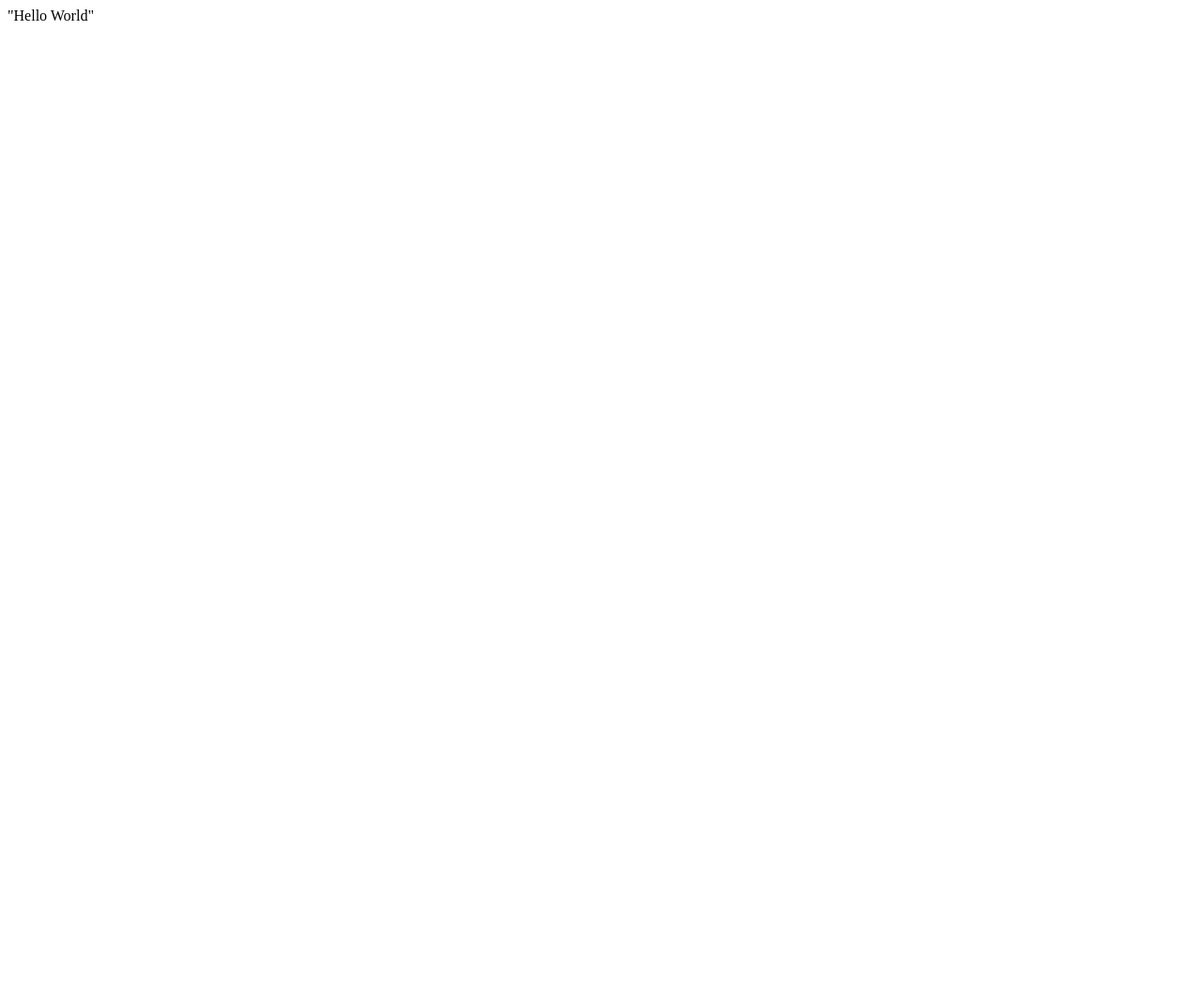
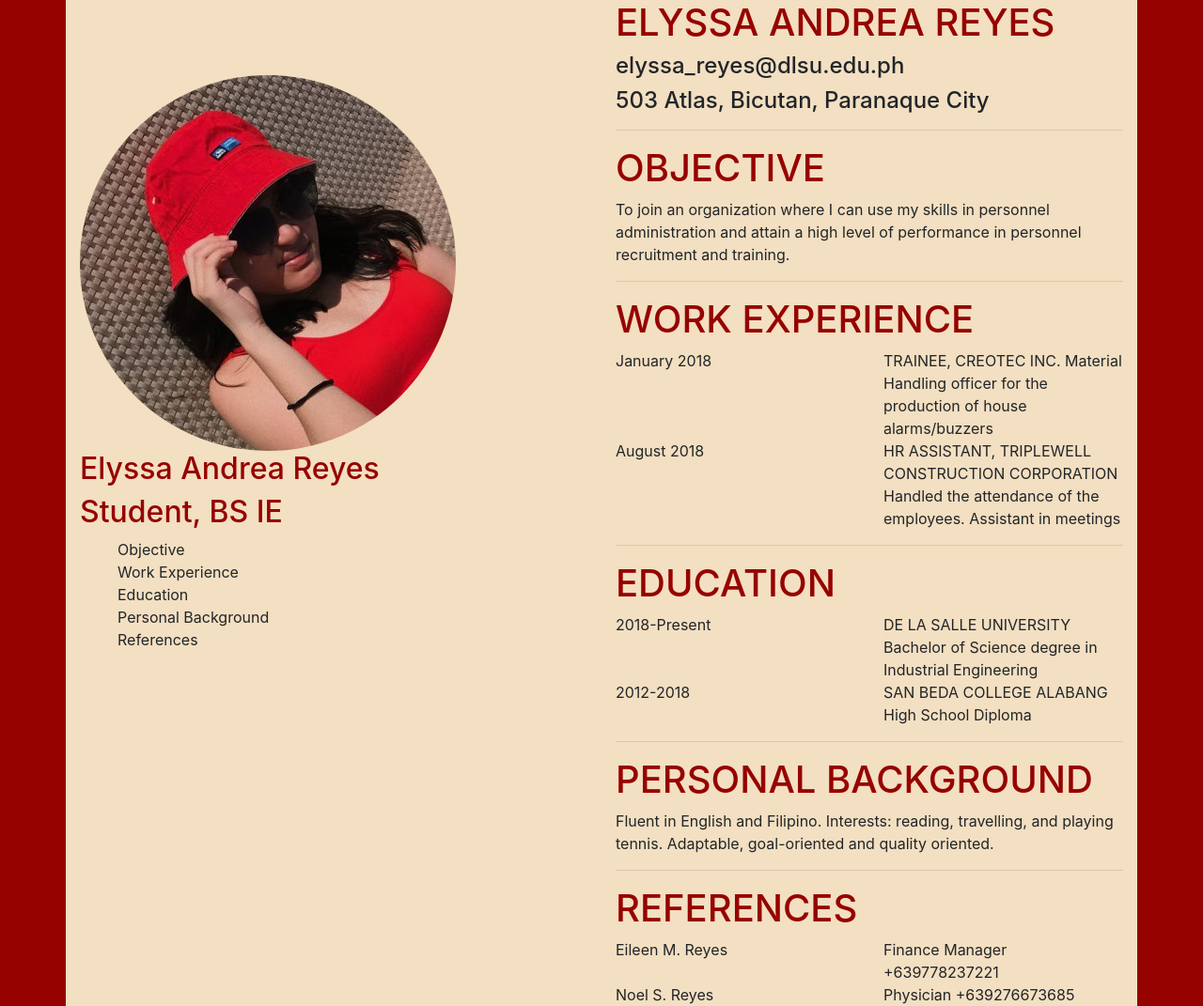
Before and after one commit to andyreyes/andyreyes.github.io, a plain HTML site: page index.html in a window 1280 px wide. Shown: the whole page at 94% size. Before the commit the page ends 800 px from the top, so only its background shows below. Drawn offline with nearby package versions, Linux system fonts and the light colour scheme.

Commit message:
Initial commit

```diff
--- a/index.html
+++ b/index.html
@@ -1 +1,144 @@
-"Hello World"
+
+<html>
+
+<head>
+    <title> Elyssa Andrea Reyes</title>
+    <link rel="stylesheet" href="https://maxcdn.bootstrapcdn.com/bootstrap/4.0.0/css/bootstrap.min.css" integrity="sha384-Gn5384xqQ1aoWXA+058RXPxPg6fy4IWvTNh0E263XmFcJlSAwiGgFAW/dAiS6JXm" crossorigin="anonymous">
+
+    <link rel="stylesheet" href="style.css">
+
+</head>
+
+<body>
+    <div class="container">
+        <div class="row">
+            <div class="col">
+                <a href="https://www.facebook.com/">
+                    <img class="profile-pic" src="lol.jpg">
+                </a>
+                <h2> Elyssa Andrea Reyes</h2>
+                <h5> Student, BS IE </h5>
+
+                <ul>
+                    <li> Objective </li>
+                    <li> Work Experience </li>
+                    <li> Education </li>
+                    <li> Personal Background </li>
+                    <li> References </li>
+                </ul>
+            </div>
+            <div class="col">
+                <h1> Elyssa Andrea Reyes </h1>
+                <h4> elyssa_reyes@dlsu.edu.ph</h4>
+                <h4> 503 Atlas, Bicutan, Paranaque City </h4>
+
+                <hr>
+
+                <!-- I am gonna write my objective here-->
+                <section id="work">
+                    <h1> Objective</h1>
+                    <div class="row">
+                        <div class="col">
+                            To join an organization where I can use my skills in personnel administration and attain a high level of performance in personnel recruitment and training.
+                        </div>
+                    </div>
+
+                    <hr>
+
+                    <!-- I am gonna write my Work Experience here-->
+                    <section id="work">
+                        <h1> Work Experience</h1>
+                        <div class="row">
+                            <div class="col">
+                                January 2018
+                            </div>
+                            <div class="col">
+                                TRAINEE, CREOTEC INC.
+                                Material Handling officer for the production of house alarms/buzzers
+
+                            </div>
+                        </div>
+                        <div class="row">
+                            <div class="col">
+                                August 2018
+                            </div>
+                            <div class="col">
+                                HR ASSISTANT, TRIPLEWELL CONSTRUCTION CORPORATION
+                                Handled the attendance of the employees. Assistant in meetings
+
+                            </div>
+                        </div>
+
+                        <hr>
+
+                        <!-- I am gonna write my education here-->
+                        <section id="work">
+                            <h1> Education</h1>
+                            <div class="row">
+                                <div class="col">
+                                    2018-Present
+                                </div>
+                                <div class="col">
+                                    DE LA SALLE UNIVERSITY
+                                    Bachelor of Science degree in Industrial Engineering
+
+                                </div>
+                            </div>
+                            <div class="row">
+                                <div class="col">
+                                    2012-2018
+                                </div>
+                                <div class="col">
+                                    SAN BEDA COLLEGE ALABANG
+                                    High School Diploma
+
+                                </div>
+                            </div>
+                            <hr>
+
+                            <!-- I am gonna write my personal background here-->
+                            <section id="work">
+                                <h1> Personal Background </h1>
+                                <div class="row">
+                                    <div class="col">
+                                        Fluent in English and Filipino. Interests: reading, travelling, and playing tennis. Adaptable, goal-oriented and quality oriented.
+
+                                    </div>
+                                </div>
+
+                                <hr>
+
+                                <!-- I am gonna write my references here-->
+                                <section id="work">
+                                    <h1> References</h1>
+                                    <div class="row">
+                                        <div class="col">
+                                            Eileen M. Reyes
+                                        </div>
+                                        <div class="col">
+                                            Finance Manager
+                                            +639778237221
+
+                                        </div>
+                                    </div>
+                                    <div class="row">
+                                        <div class="col">
+                                            Noel S. Reyes
+                                        </div>
+                                        <div class="col">
+                                            Physician
+                                            +639276673685
+
+                                        </div>
+                                    </div>
+
+                                </section>
+            </div>
+        </div>
+    </div>
+
+
+
+</body>
+
+</html>
--- /dev/null
+++ b/style.css
@@ -0,0 +1,37 @@
+body {
+    background-color: #960200;
+}
+
+h1 {
+    color: #960200;
+    text-transform: uppercase;
+}
+
+
+.container {
+    background-color: #F3DFC1;
+}
+/* Left Column */
+
+.profile-pic {
+    border-radius: 50%;
+    margin-top: 5em;
+}
+h2 {
+    font-size: em;
+    color: #960200;
+}
+h5 {
+    font-size: 2em;
+    color: #960200;
+}
+
+
+/*Right Column*/
+#work {
+    margin-top: 10px
+}
+
+ul{
+    list-style: none;
+}
```
Also changed, not shown: lol.jpg (added).
